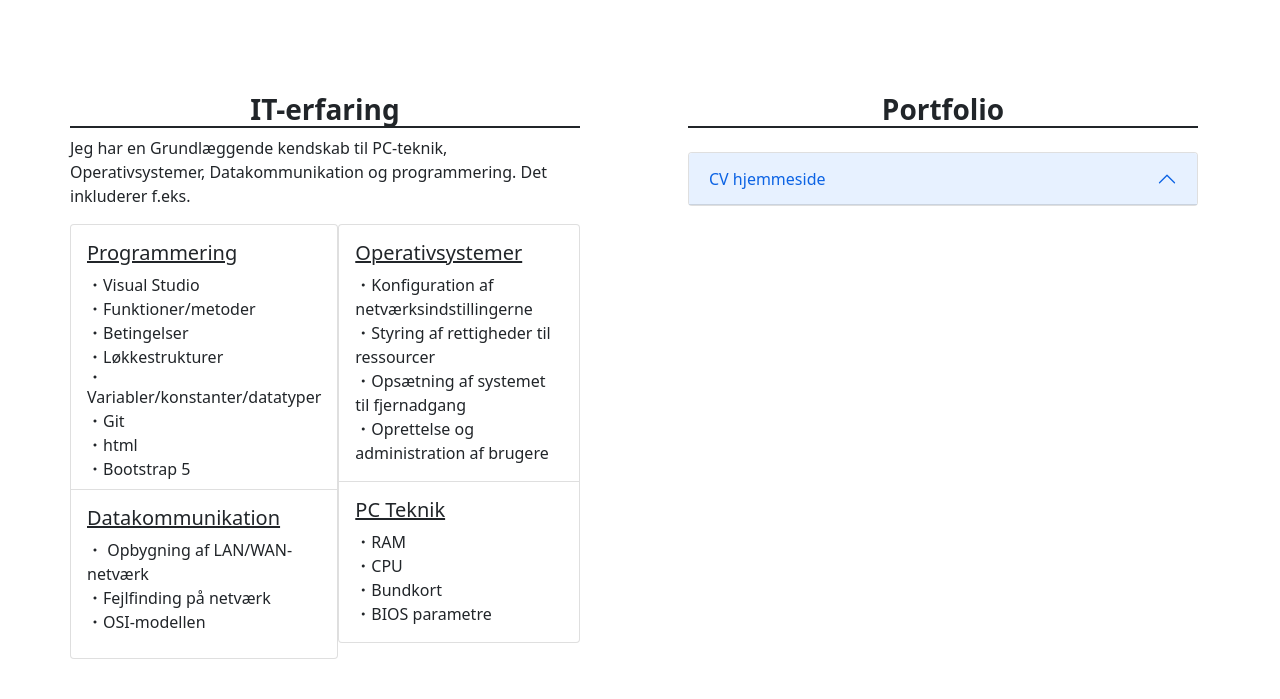
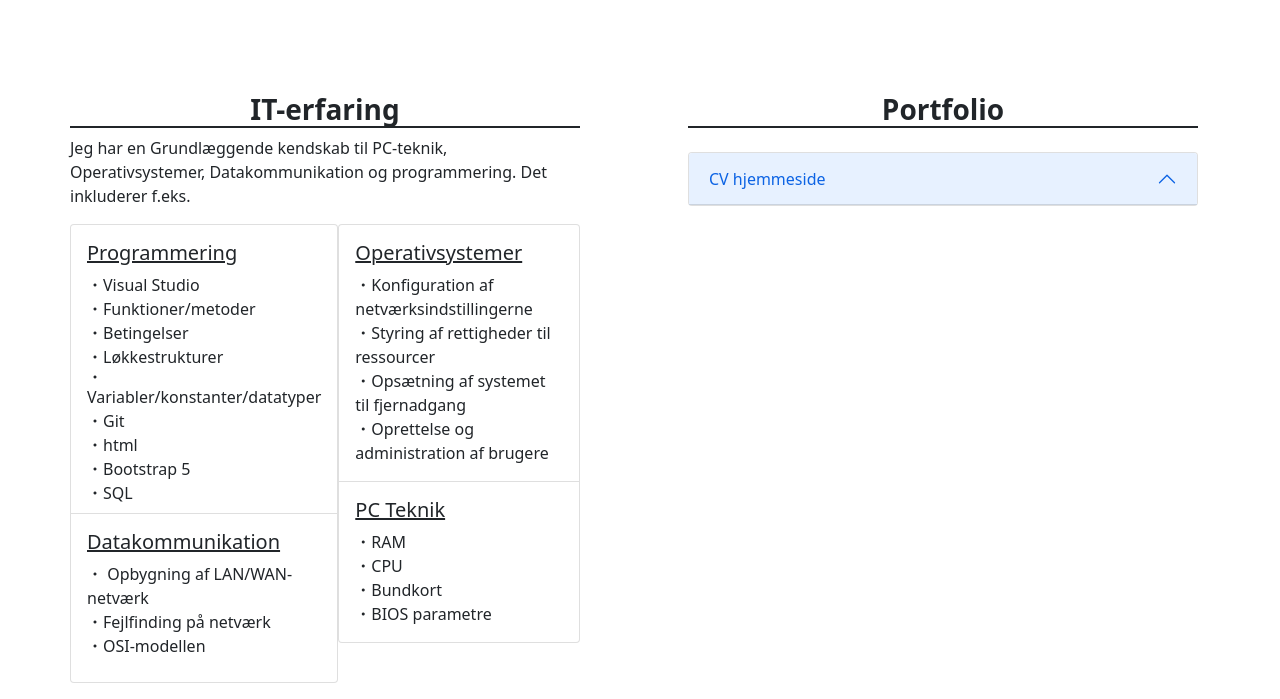
Before and after one commit to Dyerag/CV, a plain HTML site: page index.html in a window 1280 px wide. Shown: the part 878-1577 px from the top of the page. Before the commit the page ends 1553 px from the top, so only its background shows below. Drawn offline with nearby package versions, Linux system fonts and the light colour scheme.

Commit message:
Update index.html

```diff
--- a/index.html
+++ b/index.html
@@ -112,7 +112,8 @@
                         <i class="bi bi-dot"></i>Variabler/konstanter/datatyper <br>
                         <i class="bi bi-dot"></i>Git <br>
                         <i class="bi bi-dot"></i>html <br>
-                        <i class="bi bi-dot"></i>Bootstrap 5
+                        <i class="bi bi-dot"></i>Bootstrap 5 <br>
+                        <i class="bi bi-dot"></i>SQL
                     </li>
                     <li class="list-group-item py-3 pb-md-4">
                         <h5 class="text-decoration-underline">Datakommunikation</h5>
```
